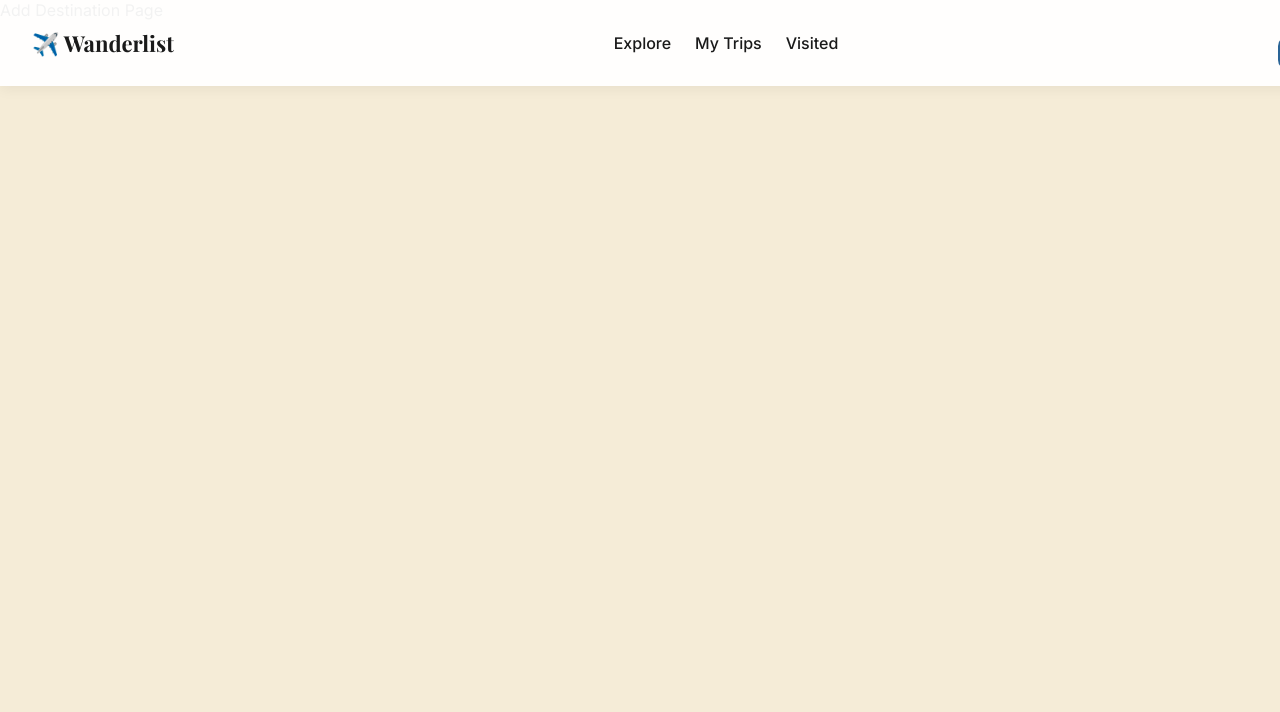
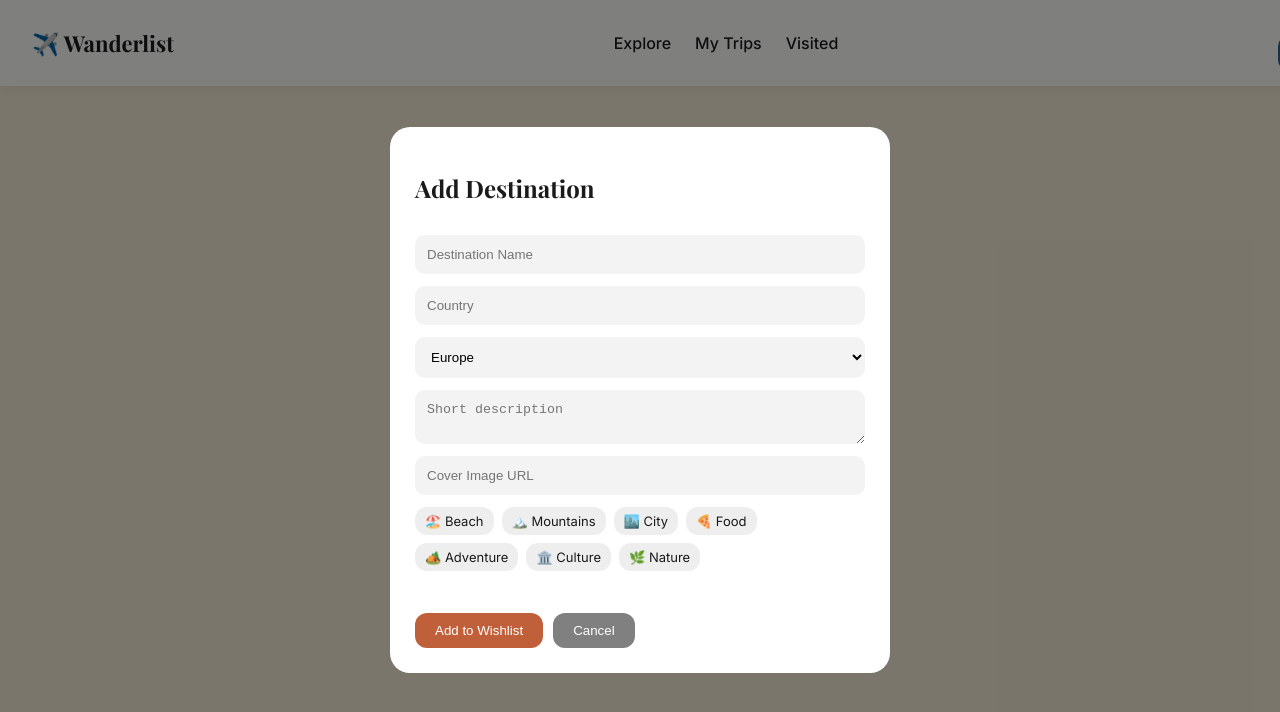
Before and after one commit to DannaCojocari/tum-web-lab6, a React (Vite) app: page /add in a window 1280 px wide. Shown: the top 712 px of the page. Built offline with nearby package versions, Linux system fonts and the light colour scheme.

Commit message:
Add destination form

```diff
--- a/src/data/destination.js
+++ b/src/data/destination.js
@@ -25,7 +25,7 @@ const destinations = [
     id: 3,
     name: "Machu Picchu",
     country: "Peru",
-    continent: "Americas",
+    continent: "America",
     image: "https://images.unsplash.com/photo-1505678261036-a3fcc5e884ee",
     tags: ["Adventure", "Mountains"],
     description: "Ancient Incan city in the mountains",
--- a/src/pages/AddDestination.jsx
+++ b/src/pages/AddDestination.jsx
@@ -1,5 +1,155 @@
-function AddDestination() {
-  return <div>Add Destination Page</div>;
+import { useState, useContext } from "react";
+import { AppContext } from "../context/AppContext";
+
+function AddDestinationForm({ onClose }) {
+  const { destinations, setDestinations } = useContext(AppContext);
+
+  const [form, setForm] = useState({
+    name: "",
+    country: "",
+    continent: "Europe",
+    description: "",
+    image: "",
+    tags: []
+  });
+
+  const continents = ["Europe", "Asia", "America", "Africa", "Oceania"];
+
+  const tagsList = [
+    { label: "Beach", icon: "🏖️" },
+    { label: "Mountains", icon: "🏔️" },
+    { label: "City", icon: "🏙️" },
+    { label: "Food", icon: "🍕" },
+    { label: "Adventure", icon: "🏕️" },
+    { label: "Culture", icon: "🏛️" },
+    { label: "Nature", icon: "🌿" }
+  ];
+
+  // input handler
+  const handleChange = (e) => {
+    setForm({
+      ...form,
+      [e.target.name]: e.target.value
+    });
+  };
+
+  // tag select
+  const toggleTag = (tag) => {
+    setForm((prev) => ({
+      ...prev,
+      tags: prev.tags.includes(tag)
+        ? prev.tags.filter((t) => t !== tag)
+        : [...prev.tags, tag]
+    }));
+  };
+
+  // submit
+  const handleSubmit = (e) => {
+    e.preventDefault();
+
+    const newDestination = {
+      id: Date.now(),
+      ...form,
+      status: "Wishlist",
+      liked: false,
+      rating: 0,
+      images: []
+    };
+
+    const updated = [...destinations, newDestination];
+
+    setDestinations(updated);
+
+    // 🔥 persist
+    localStorage.setItem("destinations", JSON.stringify(updated));
+
+    onClose();
+  };
+
+  return (
+    <div className="modal">
+      <div className="modal-overlay" onClick={onClose}></div>
+
+      <form className="modal-form" onSubmit={handleSubmit}>
+        <h2>Add Destination</h2>
+
+        {/* NAME */}
+        <input
+          name="name"
+          placeholder="Destination Name"
+          value={form.name}
+          onChange={handleChange}
+          required
+        />
+
+        {/* COUNTRY */}
+        <input
+          name="country"
+          placeholder="Country"
+          value={form.country}
+          onChange={handleChange}
+          required
+        />
+
+        {/* CONTINENT */}
+        <select
+          name="continent"
+          value={form.continent}
+          onChange={handleChange}
+        >
+          {continents.map((c) => (
+            <option key={c}>{c}</option>
+          ))}
+        </select>
+
+        {/* DESCRIPTION */}
+        <textarea
+          name="description"
+          placeholder="Short description"
+          value={form.description}
+          onChange={handleChange}
+          required
+        />
+
+        {/* IMAGE */}
+        <input
+          name="image"
+          placeholder="Cover Image URL"
+          value={form.image}
+          onChange={handleChange}
+          required
+        />
+
+        {/* TAGS */}
+        <div className="tags-select">
+          {tagsList.map((tag) => (
+            <span
+              key={tag.label}
+              className={`tag ${
+                form.tags.includes(tag.label) ? "active" : ""
+              }`}
+              onClick={() => toggleTag(tag.label)}
+            >
+              {tag.icon} {tag.label}
+            </span>
+          ))}
+        </div>
+
+        {/* ACTIONS */}
+        <div className="form-actions">
+          <button type="submit">Add to Wishlist</button>
+
+          <button
+            type="button"
+            className="cancel-btn"
+            onClick={onClose}
+          >
+            Cancel
+          </button>
+        </div>
+      </form>
+    </div>
+  );
 }
 
-export default AddDestination;
+export default AddDestinationForm;
--- a/src/pages/Home.jsx
+++ b/src/pages/Home.jsx
@@ -2,11 +2,13 @@ import { useState } from "react";
 import DestinationCard from "../components/DestinationCard";
 import { useContext } from "react";
 import { AppContext } from "../context/AppContext";
+import { FiPlus } from "react-icons/fi";
+import AddDestination from "../pages/AddDestination";
 
 function Home() {
   const [search, setSearch] = useState("");
   const { destinations } = useContext(AppContext);
-  const continents = ["All", "Europe", "Asia", "Americas", "Africa", "Oceania"];
+  const continents = ["All", "Europe", "Asia", "America", "Africa", "Oceania"];
   const [continent, setContinent] = useState("All");
 
   const filteredDestinations = destinations.filter((d) => {
@@ -20,6 +22,8 @@ function Home() {
   const visited = destinations.filter((d) => d.status === "Visited").length;
   const favorites = destinations.filter((d) => d.liked).length;
   const planned = destinations.filter((d) => d.status === "Planned").length;
+
+  const [showForm, setShowForm] = useState(false);
 
   return (
     <div className="home">
@@ -51,11 +55,24 @@ function Home() {
             <div>❤️ {favorites} Favorites</div>
             <div>📌 {planned} Planned</div>
       </section>
+      <div className="section-header">
+        <h2>Explore Destinations</h2>
+
+        <button
+            className="add-btn"
+            onClick={() => setShowForm(true)}
+        >
+            <FiPlus /> Add Destination
+        </button>
+      </div>
       <div className="grid">
         {filteredDestinations.map((d) => (
             <DestinationCard key={d.id} destination={d} />
         ))}
       </div>
+      {showForm && (
+        <AddDestination onClose={() => setShowForm(false)} />
+      )}
     </div>
   );
 }
--- a/src/styles/theme.css
+++ b/src/styles/theme.css
@@ -180,6 +180,33 @@ h1, h2, h3 {
   font-weight: 500;
 }
 
+.section-header {
+  display: flex;
+  justify-content: space-between;
+  align-items: center;
+  font-size: 18px;
+
+}
+
+.add-btn {
+  background: var(--accent); /* terracotta */
+  color: white;
+  border: none;
+  padding: 10px 18px;
+  border-radius: 12px;
+  cursor: pointer;
+  font-size: 18px;
+  font-weight: 500;
+  display: flex;
+  align-items: center;
+  gap: 6px;
+}
+
+.add-btn:hover {
+  transform: scale(1.05);
+  transition: 0.2s;
+}
+
 .card {
   background: var(--card);
   border-radius: 16px;
@@ -315,7 +342,8 @@ h1, h2, h3 {
 
 .details-hero {
   width: 100%;
-  height: 250px;
+  height: 25vw;
+  min-height: 300px;
   object-fit: cover;
 }
 
@@ -331,6 +359,8 @@ h1, h2, h3 {
   padding: 25px;
   border-radius: 20px;
   box-shadow: 0 10px 30px rgba(0,0,0,0.1);
+  position: relative;
+  z-index: 100;
 }
 
 .details-card h2 {
@@ -497,6 +527,76 @@ button:disabled {
   font-weight: 700;
 }
 
+.modal {
+  position: fixed;
+  top: 0;
+  left: 0;
+  width: 100%;
+  height: 100%;
+  display: flex;
+  justify-content: center;
+  align-items: center;
+  z-index: 2000;
+}
+
+.modal-overlay {
+  position: absolute;
+  width: 100%;
+  height: 100%;
+  background: rgba(0,0,0,0.5);
+}
+
+.modal-form {
+  position: relative;
+  background: var(--card);
+  padding: 25px;
+  border-radius: 20px;
+  width: 100%;
+  max-width: 450px;
+  display: flex;
+  flex-direction: column;
+  gap: 12px;
+  z-index: 10;
+}
+
+.modal-form input,
+.modal-form textarea,
+.modal-form select {
+  padding: 12px;
+  border-radius: 10px;
+  border: none;
+  background: #f3f3f3;
+}
+
+.tags-select {
+  display: flex;
+  flex-wrap: wrap;
+  gap: 8px;
+}
+
+.tags-select .tag {
+  padding: 6px 10px;
+  border-radius: 12px;
+  background: #eee;
+  cursor: pointer;
+  font-size: 13px;
+}
+
+.tags-select .tag.active {
+  background: var(--primary);
+  color: white;
+}
+
+.form-actions {
+  display: flex;
+  gap: 10px;
+  margin-top: 10px;
+}
+
+.cancel-btn {
+  background: gray;
+}
+
 @media (max-width: 900px) {
   .gallery {
     grid-template-columns: repeat(3, 1fr);
```
